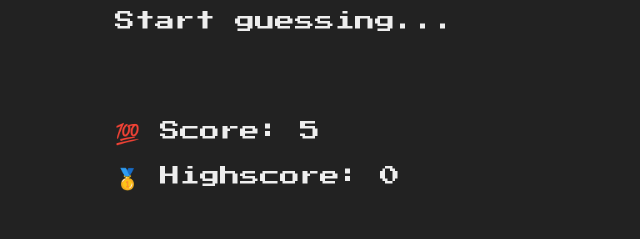
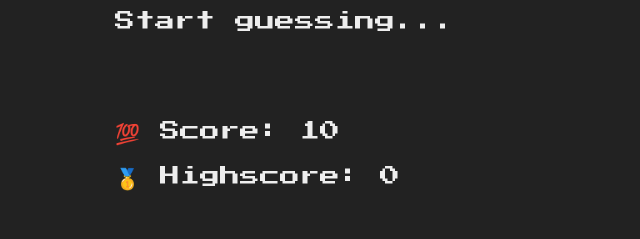
Before and after one commit to chandreshsunny/kay_raja_kay, a plain HTML site: page index.html in a window 1280 px wide. Shown: the part 439-678 px from the top of the page, 585-1225 px from the left. Drawn offline with Linux system fonts and the light colour scheme.

Commit message:
Update index.html

```diff
--- a/index.html
+++ b/index.html
@@ -30,7 +30,7 @@
     <div class="overlay hidden"></div>
     <section class="right">
       <p class="message">Start guessing...</p>
-      <p class="label-score">💯 Score: <span class="score">5</span></p>
+      <p class="label-score">💯 Score: <span class="score">10</span></p>
       <p class="label-highscore">
         🥇 Highscore: <span class="highscore">0</span>
       </p>
```
